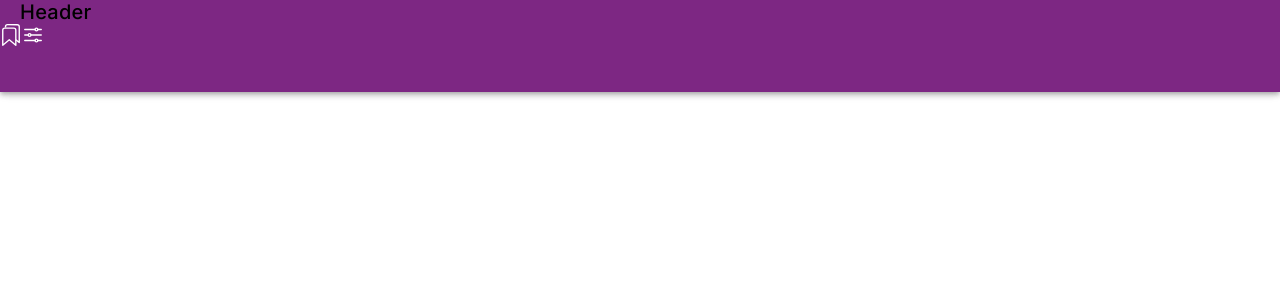
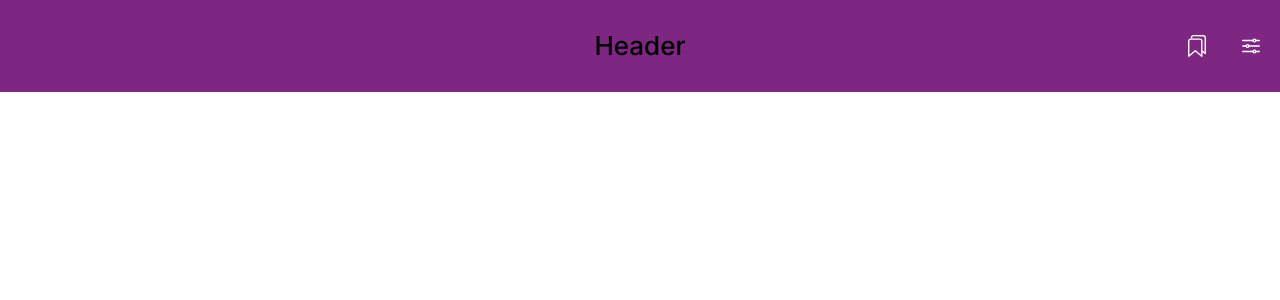
Before and after one commit to mgirar84/class-publishing, a React (Vite) app: page / in a window 1280 px wide. Shown: the top 300 px of the page. Built offline with nearby package versions, Linux system fonts and the light colour scheme.

Commit message:
button toggle and onClick

```diff
--- a/src/components/atoms/icons/Bookmarks.tsx
+++ b/src/components/atoms/icons/Bookmarks.tsx
@@ -2,7 +2,34 @@ import type { FC } from "react";
 
 import { IconProps } from "./types";
 
-export const Bookmarks: FC<IconProps> = ({ color = "#ffffff" }) => (
+type BookmarksProps = IconProps & {
+  isActive: boolean;
+};
+
+export const Bookmarks: FC<BookmarksProps> = ({
+  isActive,
+  color = "#ffffff",
+}) => {
+  if (isActive) {
+    return (
+      <svg
+        xmlns="http://www.w3.org/2000/svg"
+        className="ionicon"
+        viewBox="0 0 512 512"
+      >
+        <path
+          fill={color}
+          d="M400 0H176a64.11 64.11 0 00-62 48h228a74 74 0 0174 74v304.89l22 17.6a16 16 0 0019.34.5 16.41 16.41 0 006.66-13.42V64a64 64 0 00-64-64z"
+        />
+        <path
+          fill={color}
+          d="M320 80H112a64 64 0 00-64 64v351.62A16.36 16.36 0 0054.6 509a16 16 0 0019.71-.71L216 388.92l141.69 119.32a16 16 0 0019.6.79 16.4 16.4 0 006.71-13.44V144a64 64 0 00-64-64z"
+        />
+      </svg>
+    );
+  }
+
+  return (
     <svg
       xmlns="http://www.w3.org/2000/svg"
       className="ionicon"
@@ -24,3 +51,4 @@ export const Bookmarks: FC<IconProps> = ({ color = "#ffffff" }) => (
       />
     </svg>
   );
+};
--- a/src/components/molecules/Header/Header.css
+++ b/src/components/molecules/Header/Header.css
@@ -1,4 +1,23 @@
 .container {
-  height: 92px;
+  display: grid;
+  grid-template-columns: 1fr 1fr 1fr;
+  justify-items: center;
+  align-items: center;
+
+  height: 5.75em;
   background-color: var(--header-primary);
+  padding: 1.125em;
 }
+
+.title {
+  margin: 0;
+  padding: 0;
+  grid-column-start: 2;
+}
+
+.buttonsContainer {
+  display: grid;
+  grid-template-columns: 1fr 1fr;
+  grid-column-gap: 2em;
+  justify-self: flex-end;
+}
--- a/src/components/molecules/Header/Header.tsx
+++ b/src/components/molecules/Header/Header.tsx
@@ -1,8 +1,7 @@
 import type { FC } from "react";
 
-import { IonHeader, IonTitle } from "@ionic/react";
+import { IconButton } from "../IconButton";
 
-import { IconButton } from "../IconButton";
 import "./Header.css";
 
 export type HeaderProps = {
@@ -11,12 +10,20 @@ export type HeaderProps = {
 
 export const Header: FC<HeaderProps> = ({ title }) => {
   return (
-    <IonHeader className="container">
-      <IonTitle>{title}</IonTitle>
+    <header className="container">
+      <h1 className="title">{title}</h1>
       <div className="buttonsContainer">
-        <IconButton iconName="bookmarks" />
-        <IconButton iconName="options" />
+        <IconButton
+          className="bookmarksButton"
+          iconName="bookmarks"
+          onClick={() => console.log("bookmarks")}
+        />
+        <IconButton
+          className="optionsButton"
+          iconName="options"
+          onClick={() => console.log("options")}
+        />
       </div>
-    </IonHeader>
+    </header>
   );
 };
--- a/src/components/molecules/IconButton/IconButton.tsx
+++ b/src/components/molecules/IconButton/IconButton.tsx
@@ -1,4 +1,4 @@
-import type { FC } from "react";
+import { useState, type FC, type HTMLProps } from "react";
 
 import { Bookmarks, Options } from "../../atoms";
 import "./IconButton.css";
@@ -10,13 +10,24 @@ const IconMap = {
 
 type IconButtonProps = {
   iconName: keyof typeof IconMap;
-};
+  onClick: () => void;
+} & HTMLProps<HTMLButtonElement>;
 
-export const IconButton: FC<IconButtonProps> = ({ iconName }) => {
+export const IconButton: FC<IconButtonProps> = ({ iconName, onClick }) => {
+  const [isActive, setIsActive] = useState(false);
+
   const Icon = IconMap[iconName];
+
+  const toggleActive = () => setIsActive((prevState) => !prevState);
+
+  const onPressHandler = () => {
+    toggleActive();
+    onClick();
+  };
+
   return (
-    <button className="button">
-      <Icon />
+    <button className="button" onClick={onPressHandler}>
+      <Icon isActive={isActive} />
     </button>
   );
 };
```
Lines whose indentation alone changed are shown as unchanged.
